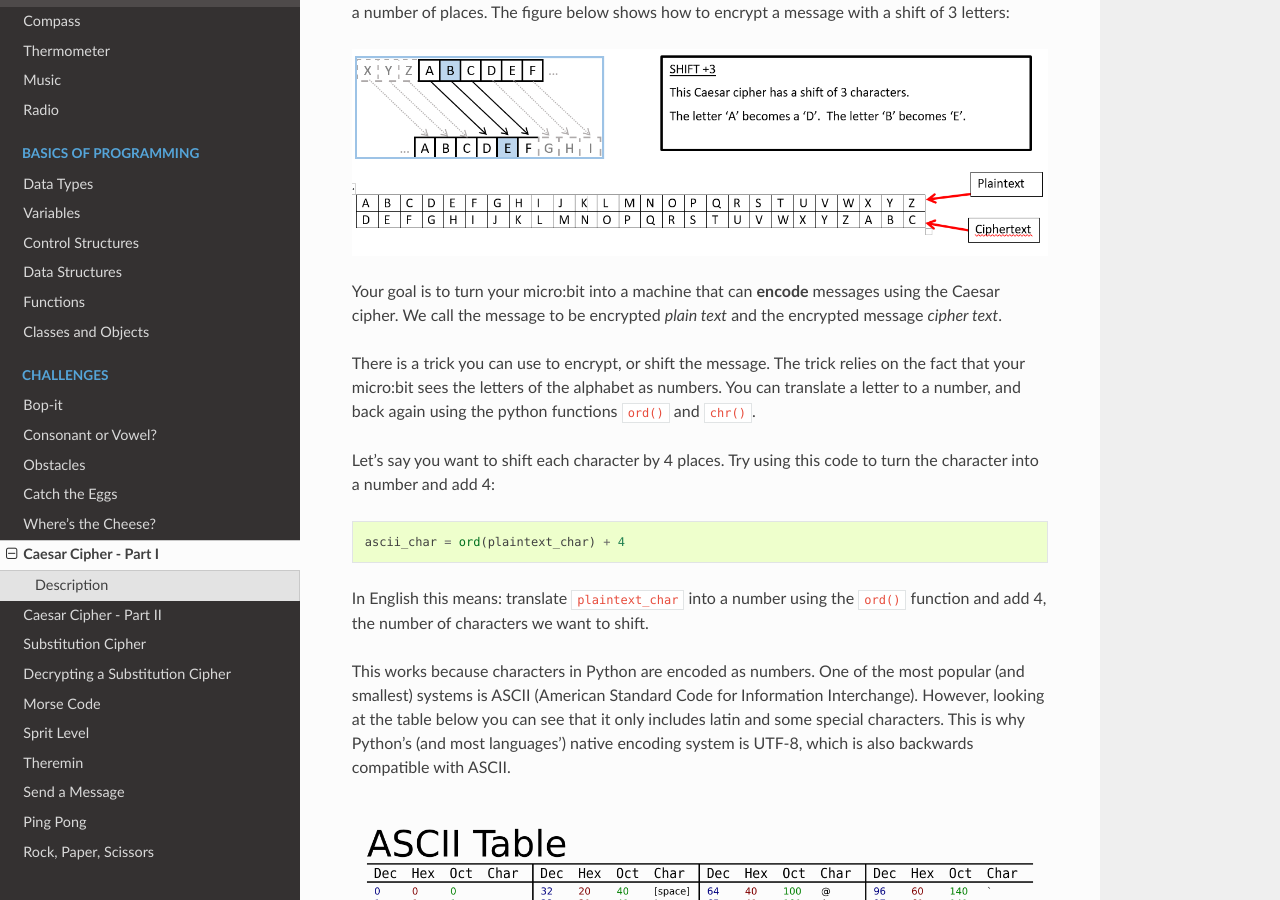
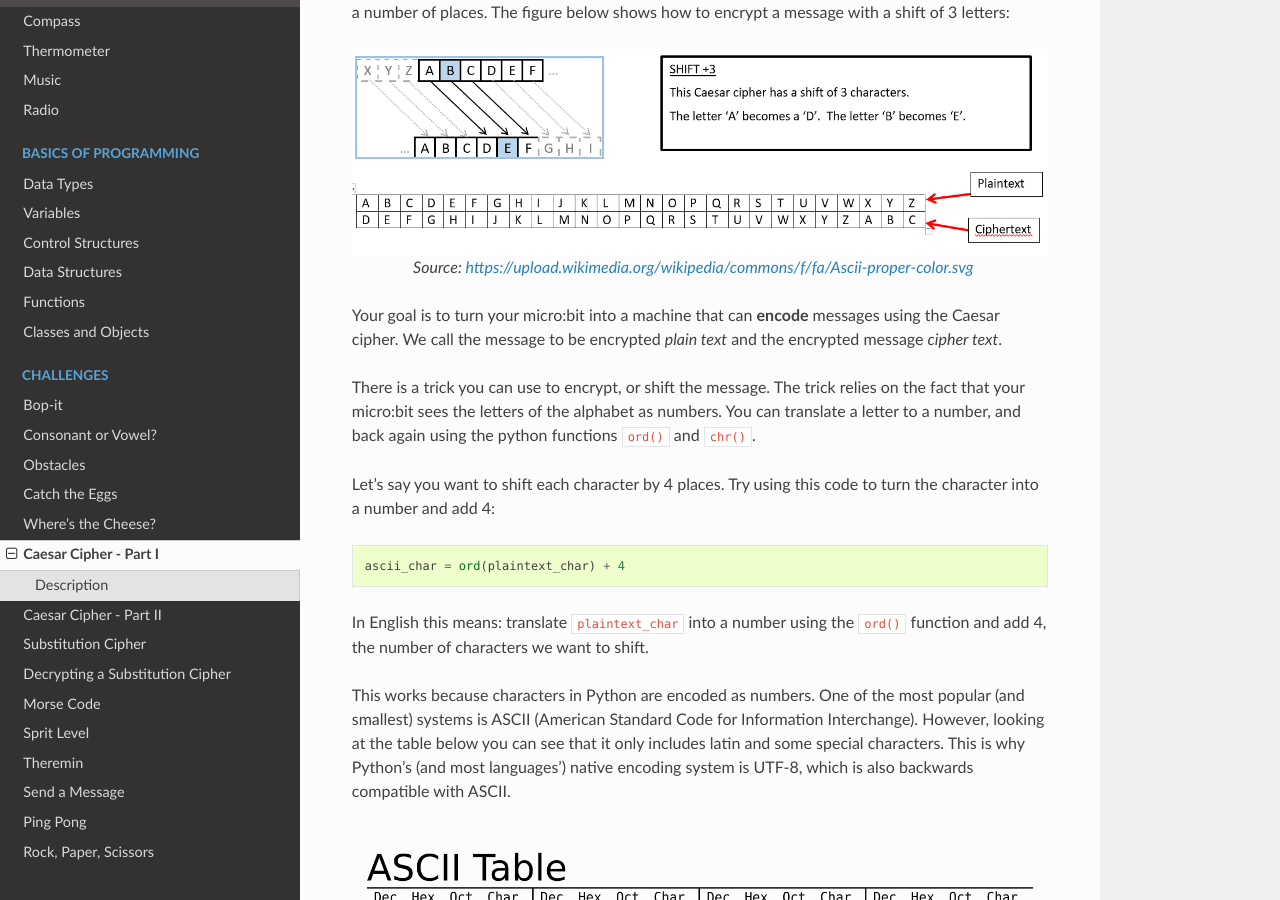
Before and after one commit to rharbird/microbit-challenges, a Sphinx documentation site: the page built from docs/source/challenges/crypto/caesar.rst, in a window 1280 px wide and 900 px high, scrolled down 311 px. Built offline with Sphinx 7.4.7 and the Read the Docs theme 2.0.0, drawn with Linux system fonts in a browser that asks for light colours; pages that are not in the unit, such as notebooks, are missing from menus.

Commit message:
Add caption

```diff
--- a/docs/source/challenges/crypto/caesar.rst
+++ b/docs/source/challenges/crypto/caesar.rst
@@ -12,6 +12,9 @@ down. One of the earliest ciphers is known as the Caesar cipher, named after Jul
 Roman emporer to communicate with troops on the battlefield. Using the Caesar cipher you encrypt all the letters in a message by shifting the alphabet a number of places. The figure below shows how to encrypt a message with a shift of 3 letters:
 
 .. figure:: assets/shift.png
+   :align: center
+
+   Source: https://upload.wikimedia.org/wikipedia/commons/f/fa/Ascii-proper-color.svg
 
 Your goal is to turn your micro:bit into a machine that can **encode** messages using the Caesar cipher. We
 call the message to be encrypted *plain text* and the encrypted message *cipher text*.
```
